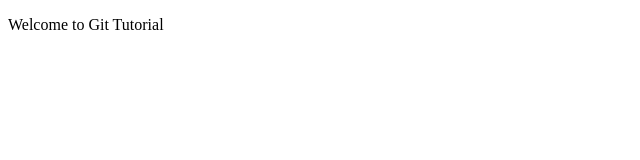
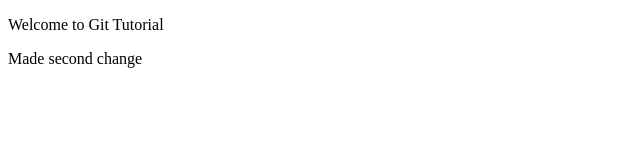
Before and after one commit to hulkgit007/athena, a plain HTML site: page index.html in a window 1280 px wide. Shown: the whole page, without its empty margins (0-640 px from the left). Drawn offline with Linux system fonts and the light colour scheme.

Commit message:
Ive made second change

```diff
--- a/index.html
+++ b/index.html
@@ -7,5 +7,7 @@
 </head>
 <body>
     <p> Welcome to Git Tutorial</p>
+
+    <p> Made second change </p>
 </body>
 </html>
```
